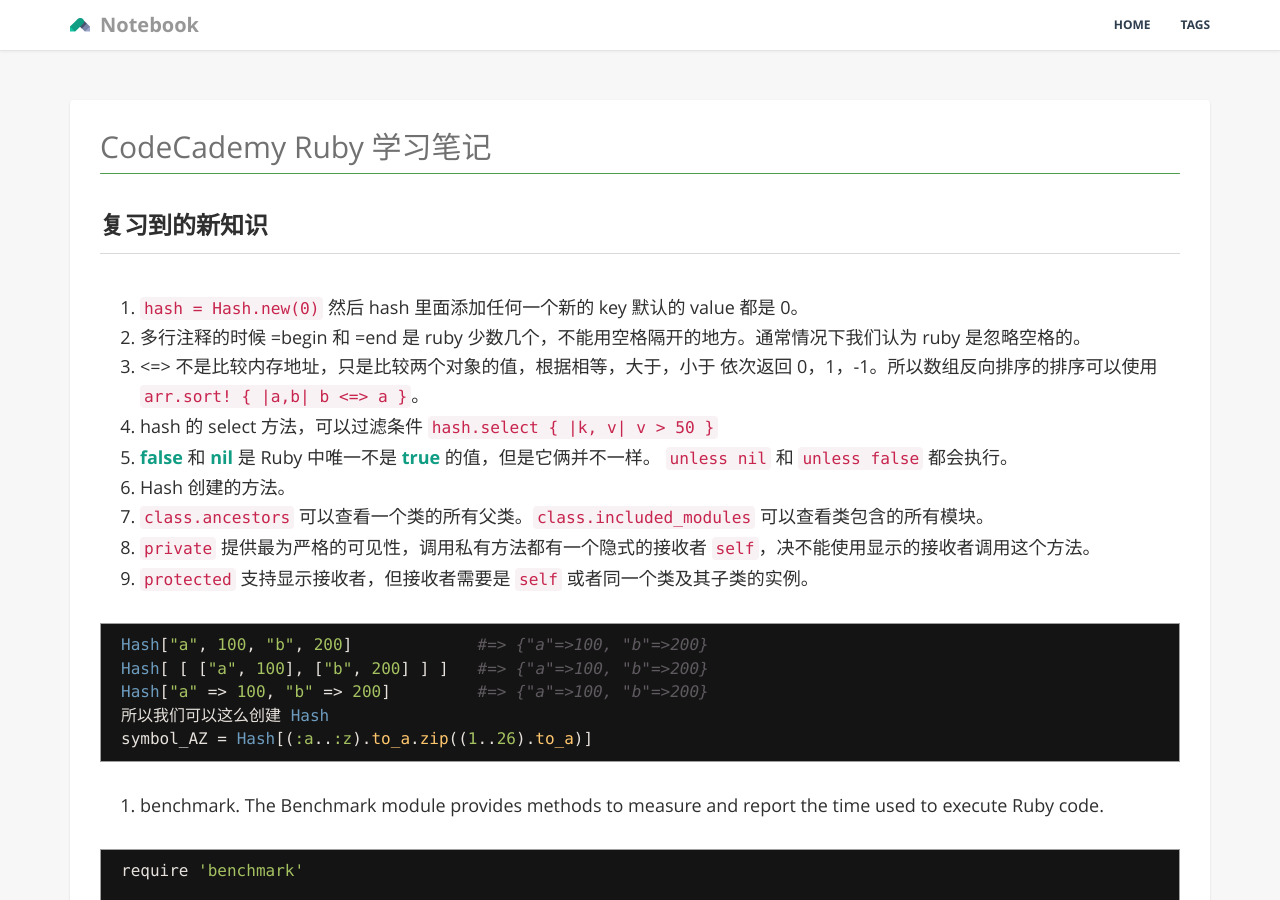
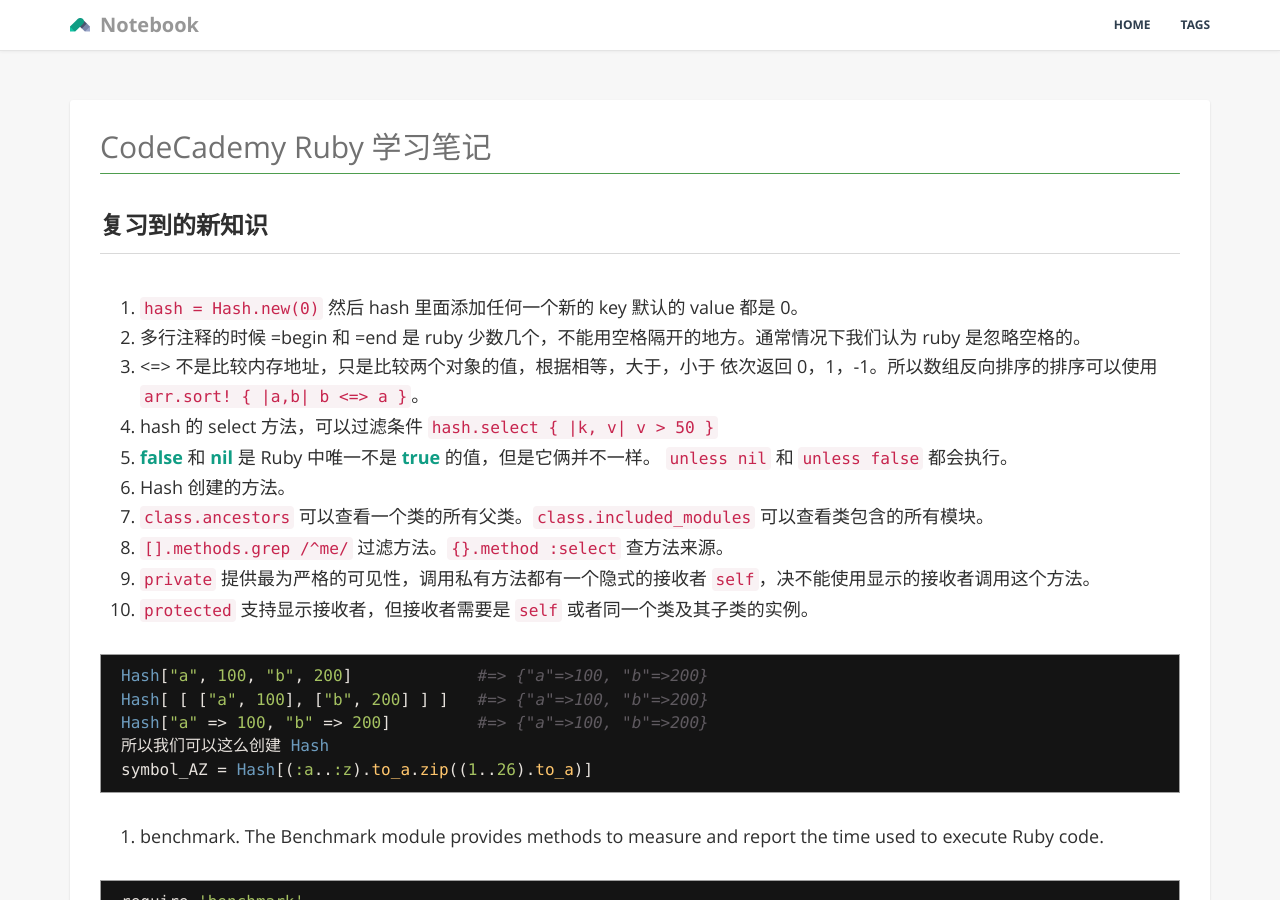
Before and after one commit to GiaoGiaoCat/GiaoGiaoCat.github.io, a Jekyll site: the page built from _posts/201409/2014-09-01-codecademy-ruby.md, in a window 1280 px wide and 900 px high. Built offline with Jekyll 4.4.1, drawn with Linux system fonts in a browser that asks for light colours; Markdown is read by kramdown in place of the engine named in the settings.

Commit message:
add a bit of ruby method

````diff
--- a/_posts/201409/2014-09-01-codecademy-ruby.md
+++ b/_posts/201409/2014-09-01-codecademy-ruby.md
@@ -16,8 +16,9 @@
 5. **false** 和 **nil** 是 Ruby 中唯一不是 **true** 的值，但是它俩并不一样。 ```unless nil``` 和 ```unless false``` 都会执行。
 6. Hash 创建的方法。
 7. ```class.ancestors``` 可以查看一个类的所有父类。```class.included_modules``` 可以查看类包含的所有模块。
-8. ```private``` 提供最为严格的可见性，调用私有方法都有一个隐式的接收者 ```self```，决不能使用显示的接收者调用这个方法。
-9. ```protected``` 支持显示接收者，但接收者需要是 ```self``` 或者同一个类及其子类的实例。
+8. ```[].methods.grep /^me/``` 过滤方法。```{}.method :select``` 查方法来源。
+9. ```private``` 提供最为严格的可见性，调用私有方法都有一个隐式的接收者 ```self```，决不能使用显示的接收者调用这个方法。
+10. ```protected``` 支持显示接收者，但接收者需要是 ```self``` 或者同一个类及其子类的实例。
 
 ```ruby
 Hash["a", 100, "b", 200]             #=> {"a"=>100, "b"=>200}
````
